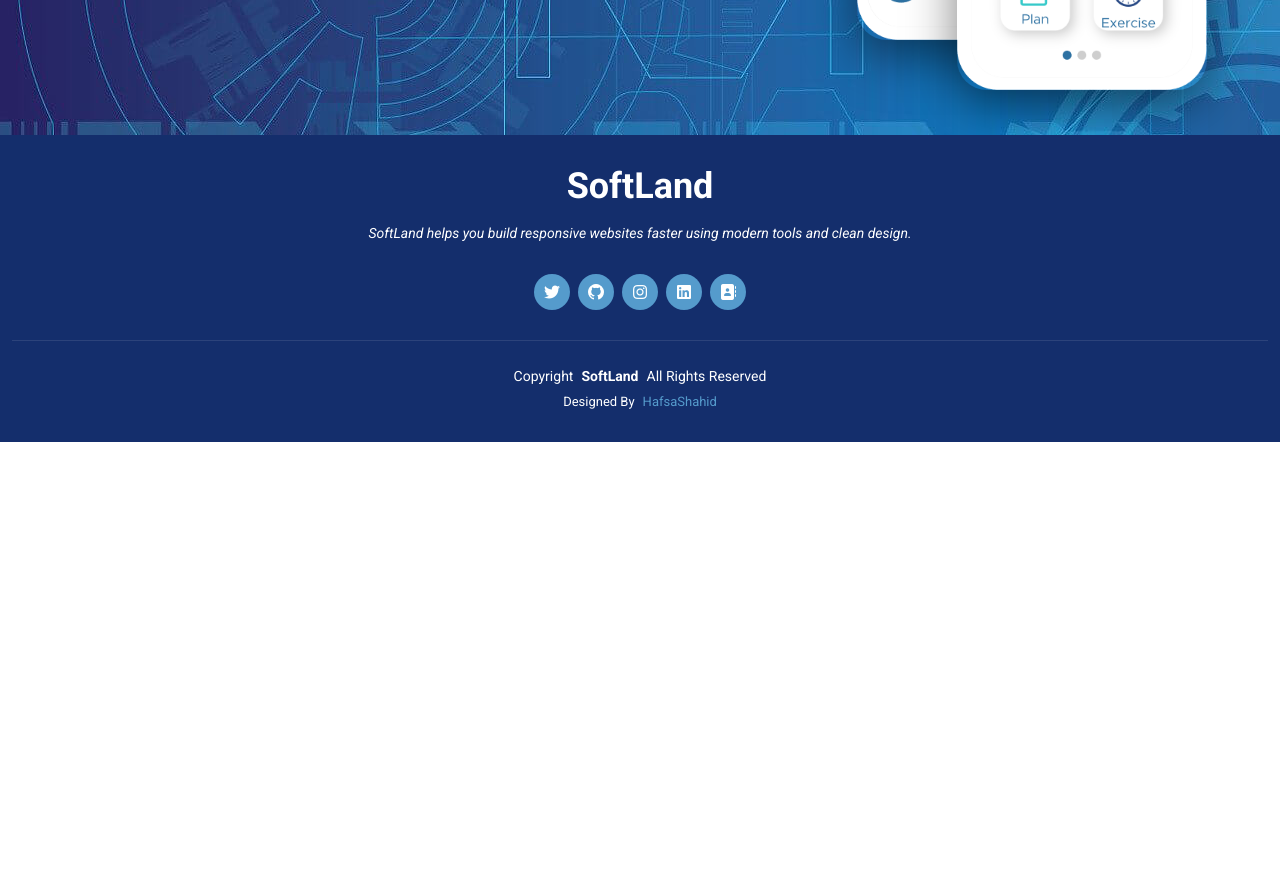
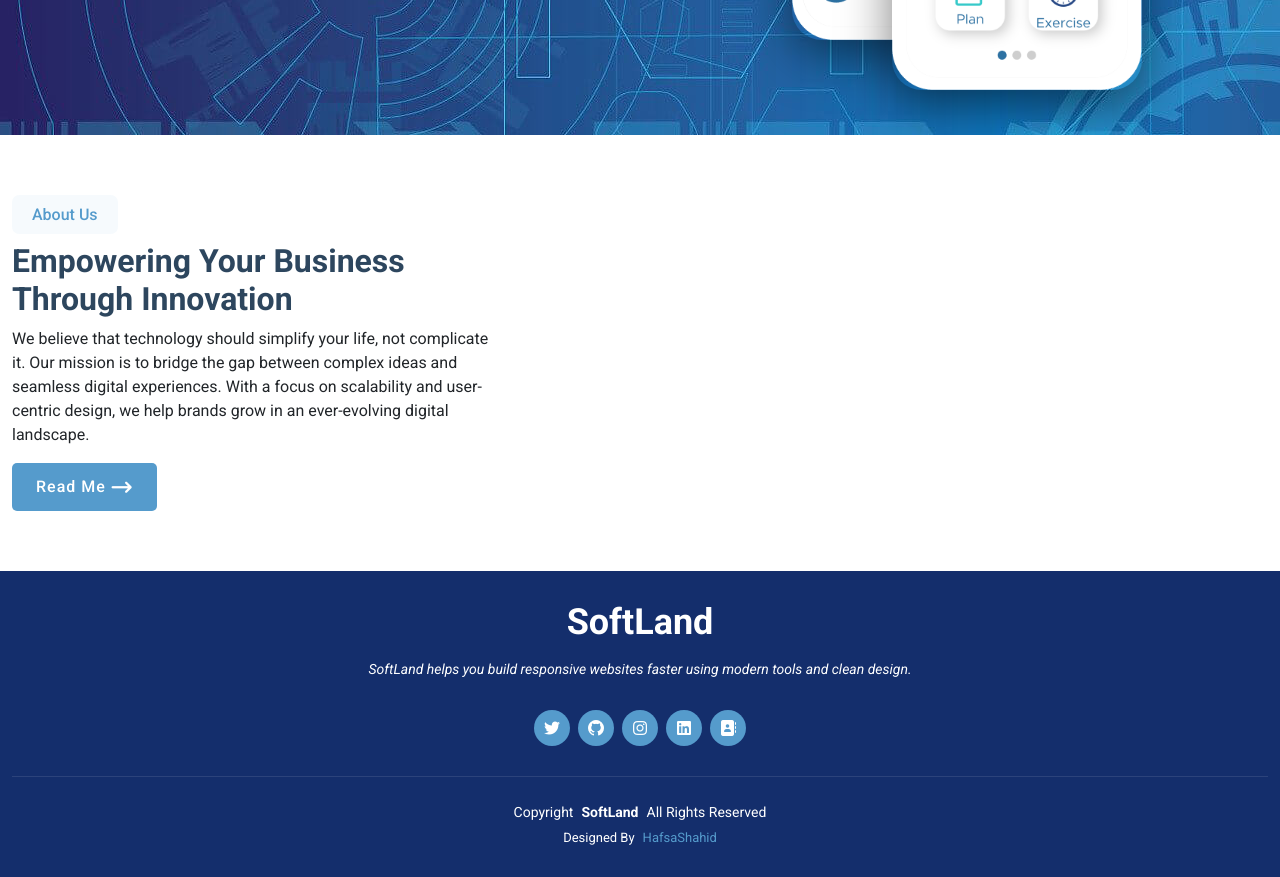
Before and after one commit to HAFSA-SHAHID-28/react-landing-page, a React (Create React App) app: page / in a window 1280 px wide. Shown: the part 600-1477 px from the top of the page. Before the commit the page ends 1042 px from the top, so only its background shows below. Built offline with nearby package versions, Linux system fonts and the light colour scheme.

Commit message:
About initiate

```diff
--- /dev/null
+++ b/src/components/about/About.jsx
@@ -0,0 +1,25 @@
+import styles from "./About.module.css"
+
+const About = () => {
+  return (
+    <>
+        <section className={styles.about} id="about">
+            <div className="container-xxl">
+                <div className={styles.aboutContainer}>
+                  <div className={styles.aboutContent}>
+                     <h3>About Us</h3>
+                     <h2>Empowering Your Business Through Innovation</h2>
+                     <p>We believe that technology should simplify your life, not complicate it. Our mission is to bridge the gap between complex ideas and seamless digital experiences. With a focus on scalability and user-centric design, we help brands grow in an ever-evolving digital landscape.</p>
+                     <a href="#!" className={styles.readMore}>
+                        <span>Read Me</span>
+                        <i class="fa-solid fa-arrow-right-long"></i>
+                     </a>
+                  </div>
+                </div>
+            </div>
+        </section>
+    </>
+  )
+}
+
+export default About;
--- /dev/null
+++ b/src/components/about/About.module.css
@@ -0,0 +1,74 @@
+.about{
+    color: #212529;
+    background-color: #ffffff;
+    padding: 60px 0;
+    scroll-margin-top: 90px;
+    overflow: clip;
+}
+
+.aboutContainer{
+    display: flex;
+    flex-direction: row;
+    align-items: center;
+}
+
+.aboutContent{
+    width: 38%;
+}
+
+.aboutContent h3{
+    font-size: 16px;
+    font-weight: 500;
+    line-height: 19px;
+    padding: 10px 20px;
+    background: color-mix(in srgb, #559bcc, transparent 95%);
+    color: #559bcc;
+    border-radius: 7px;
+    display: inline-block;
+    font-family: "Roboto", sans-serif;
+    margin-bottom: .5rem;
+}
+
+.aboutContent h2{
+    font-weight: 700;
+    color: #2d465e;
+    font-size: 2rem;
+}
+
+.aboutContent p{
+    margin-top: 0;
+    margin-bottom: 1rem;
+    font-size: 16px;
+    color: #212529;
+}
+
+.readMore{
+    background: #559bcc;
+    color: #ffffff;
+    font-weight: 500;
+    font-size: 16px;
+    letter-spacing: 1px;
+    padding: 12px 24px;
+    border-radius: 5px;
+    transition: 0.3s;
+    display: inline-flex;
+    align-items: center;
+    justify-content: center;
+    text-decoration: none;
+}
+
+.readMore:hover {
+    background: color-mix(in srgb, #559bcc , transparent 20%);
+    padding-right: 19px;
+}
+
+.readMore i {
+    font-size: 18px;
+    margin-left: 5px;
+    line-height: 0;
+    transition: 0.3s;
+}
+
+.readMore:hover i {
+    margin-left: 10px;
+}
--- a/src/components/hero/Hero.jsx
+++ b/src/components/hero/Hero.jsx
@@ -3,6 +3,7 @@
 import Mobile2 from "../../assets/mobile2.png"
 
 const Hero = () => {
+
   return (
     <>
     <section className={styles.hero}>
@@ -12,11 +13,11 @@
                 <p>We are team of talented designers making websites with Bootstrap</p>
                 <div className={styles.btn}>
                     <a href="https://play.google.com/" target="blank">
-                        <i class="fa-brands fa-google-play"></i>
+                        <i className="fa-brands fa-google-play"></i>
                         <span>Google Play</span>
                     </a>
                     <a href="https://www.apple.com/app-store/" target="blank">
-                        <i class="fa-brands fa-apple"></i>
+                        <i className="fa-brands fa-apple"></i>
                         <span>App store</span>
                     </a>
                 </div>
--- a/src/components/hero/Hero.module.css
+++ b/src/components/hero/Hero.module.css
@@ -19,6 +19,7 @@
     justify-content: center;
     align-items: start;
     flex-direction: column;
+    max-width: 50vw;
 }
 
 .heroContent h2 {
@@ -139,11 +140,25 @@
 
     .btn {
         gap: 20px;
-        margin-bottom: 30px;
+        margin-bottom: 50px;
     }
 
     .btn a {
         font-size: 12px;
         padding: 8px 10px 10px 10px;
     }
+
+    .heroImg {
+        margin-top: 50px;
+    min-height: 400px;
 }
+
+.phone1 {
+    width: 170px;
+}
+
+.phone2 {
+    width: 170px;
+}
+
+}
--- a/src/pages/Page.jsx
+++ b/src/pages/Page.jsx
@@ -1,6 +1,7 @@
 import Footer from "../components/footer/Footer"
 import Hero from "../components/hero/Hero"
 import Header from "../components/header/Header"
+import About from "../components/about/About"
 
 
 const Page = () => {
@@ -8,6 +9,7 @@
     <>
     <Header/>
     <Hero/>
+    <About/>
     <Footer/>
     </>
   )
```
